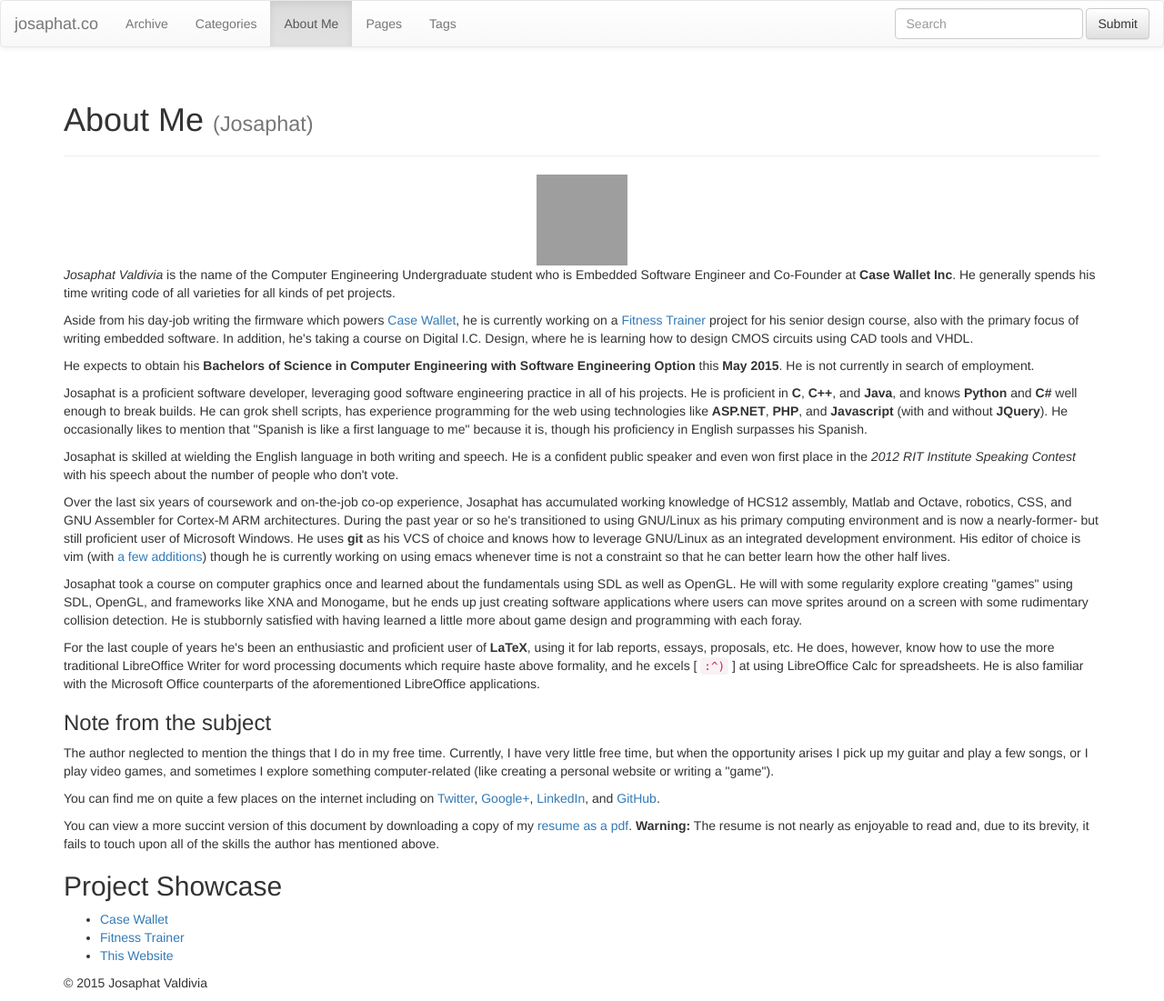
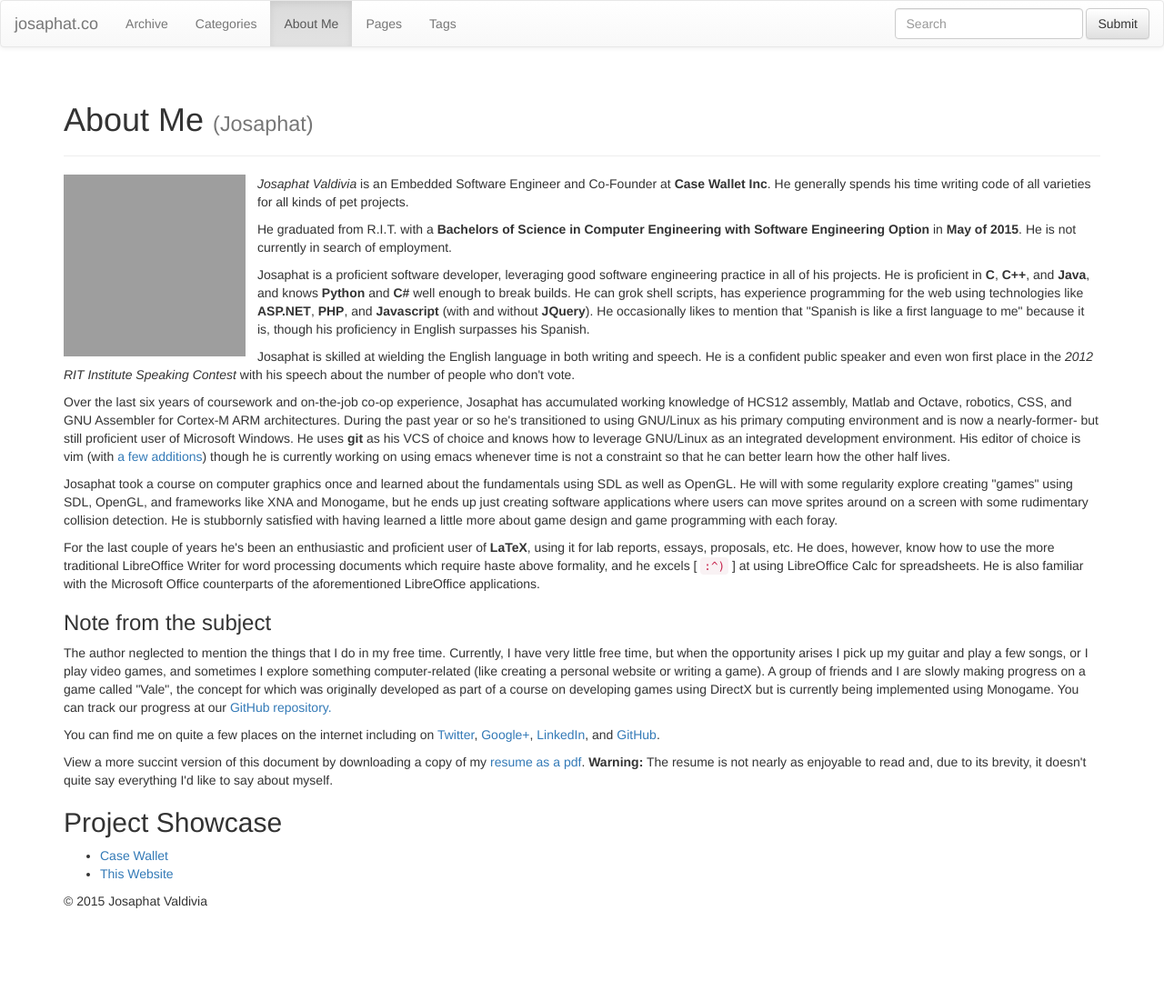
Before and after one commit to Josaphat/josaphat.github.io, a Jekyll site: the page built from about/index.html, in a window 1280 px wide. Shown: the whole page at 91% size. Built offline with Jekyll 4.4.1, drawn with Linux system fonts in a browser that asks for light colours; nearby versions of some CDN libraries; library files that are not in the unit come from our copies; after the commit the page ends 1011 px from its top, so only the background shows below that; grey boxes are pictures that could not be loaded.

Commit message:
Update the about page for graduation. (woo)

```diff
--- a/about/index.html
+++ b/about/index.html
@@ -12,14 +12,12 @@ group: navigation
     </head>
 
     <body>
-        <div id="self_img" align="center">
-            <img src="http://0.gravatar.com/avatar/2b7729da1ebd16f301a0f8013f32afe5" alt="Josaphat's Gravatar" align="middle" height="100" />
+        <div id="self_img" style="float: left; margin-right: 13px;">
+            <img src="http://0.gravatar.com/avatar/2b7729da1ebd16f301a0f8013f32afe5?size=250px" alt="Josaphat's Gravatar" align="middle" height="200" />
         </div>
-        <p><em>Josaphat Valdivia</em> is the name of the Computer Engineering Undergraduate student who is Embedded Software Engineer and Co-Founder at <strong>Case Wallet Inc</strong>.
+        <p><em>Josaphat Valdivia</em> is an Embedded Software Engineer and Co-Founder at <strong>Case Wallet Inc</strong>.
         He generally spends his time writing code of all varieties for all kinds of pet projects.</p>
-        <p>Aside from his day-job writing the firmware which powers <a href="http://choosecase.com">Case Wallet</a>, he is currently working on a <a href="http://kgcoe-git.rit.edu/jxv1308/fitnesstrainer">Fitness Trainer</a> project for his senior design course, also with the primary focus of writing embedded software. In addition, he's taking a course on Digital I.C. Design, where he is learning how to design CMOS circuits using CAD tools and VHDL.</p>
-        <p>He expects to obtain his <strong>Bachelors of Science in
-            Computer Engineering with Software Engineering Option</strong> this <strong>May 2015</strong>.
+        <p>He graduated from R.I.T. with a <strong>Bachelors of Science in Computer Engineering with Software Engineering Option</strong> in <strong>May of 2015</strong>.
         He is not currently in search of employment.</p>
 
         <p>Josaphat is a proficient software developer, leveraging good software engineering practice in all of his projects.
@@ -37,21 +35,24 @@ group: navigation
         His editor of choice is vim (with <a href="https://github.com/Josaphat/dotfiles">a few additions</a>) though he is currently working on using emacs whenever time is not a constraint so that he can better learn how the other half lives.
         </p>
 
-        <p>Josaphat took a course on computer graphics once and learned about the fundamentals using SDL as well as OpenGL. He will with some regularity explore creating "games" using SDL, OpenGL, and frameworks like XNA and Monogame, but he ends up just creating software applications where users can move sprites around on a screen with some rudimentary collision detection. He is stubbornly satisfied with having learned a little more about game design and programming with each foray.</p>
+        <p>Josaphat took a course on computer graphics once and learned about the fundamentals using SDL as well as OpenGL.
+        He will with some regularity explore creating "games" using SDL, OpenGL, and frameworks like XNA and Monogame, but he ends up just creating software applications where users can move sprites around on a screen with some rudimentary collision detection. He is stubbornly satisfied with having learned a little more about game design and game programming with each foray.</p>
 
         <p>For the last couple of years he's been an enthusiastic and proficient user of <strong>LaTeX</strong>, using it for lab reports, essays, proposals, etc.
         He does, however, know how to use the more traditional LibreOffice Writer for word processing documents which require haste above formality, and he excels [ <code>:^)</code> ] at using LibreOffice Calc for spreadsheets.
         He is also familiar with the Microsoft Office counterparts of the aforementioned LibreOffice applications.</p>
 
-        <h3>Note from the subject</h3>
+        <h3>Note from the subject</h3><!-- Maybe change to "I'm tired of writing about myself in the third person." -->
         <p>
         The author neglected to mention the things that I do in my free time.
-        Currently, I have very little free time, but when the opportunity arises I pick up my guitar and play a few songs, or I play video games, and sometimes I explore something computer-related (like creating a personal website or writing a "game").</p>
+        Currently, I have very little free time, but when the opportunity arises I pick up my guitar and play a few songs, or I play video games, and sometimes I explore something computer-related (like creating a personal website or writing a game).
+        A group of friends and I are slowly making progress on a game called "Vale", the concept for which was originally developed as part of a course on developing games using DirectX but is currently being implemented using Monogame. You can track our progress at our <a href="https://github.com/Hashrap/Vale--MonoGame-">GitHub repository.</a>
+        </p>
         <p>
         You can find me on quite a few places on the internet including on <a href="http://twitter.com/jophat">Twitter</a>, <a href="https://plus.google.com/+JosaphatValdivia">Google+</a>, <a href="https://www.linkedin.com/pub/josaphat-valdivia/42/a93/571">LinkedIn</a>, and <a href="https://github.com/josaphat">GitHub</a>.
         </p>
-        <p>You can view a more succint version of this document by downloading a copy of my <a href="{{site.url}}/assets/resume.pdf">resume as a pdf</a>.
-        <strong>Warning:</strong> The resume is not nearly as enjoyable to read and, due to its brevity, it fails to touch upon all of the skills the author has mentioned above.
+        <p>View a more succint version of this document by downloading a copy of my <a href="{{site.url}}/assets/resume.pdf">resume as a pdf</a>.
+        <strong>Warning:</strong> The resume is not nearly as enjoyable to read and, due to its brevity, it doesn't quite say everything I'd like to say about myself.
         </p>
 
         <h2>Project Showcase</h2>
@@ -60,9 +61,6 @@ group: navigation
                 <a href="http://choosecase.com">Case Wallet</a>
             </li>
             <li>
-                <a href="http://kgcoe-git.rit.edu/jxv1308/fitnesstrainer">Fitness Trainer</a>
-            </li>
-            <li>
                 <a href="../index.html">This Website</a>
             </li>
         </ul>
```
